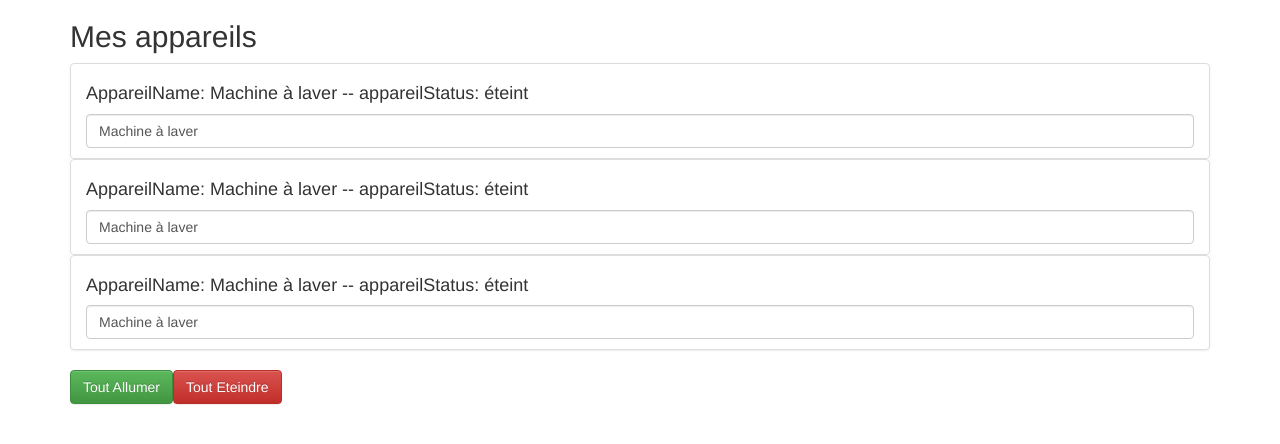
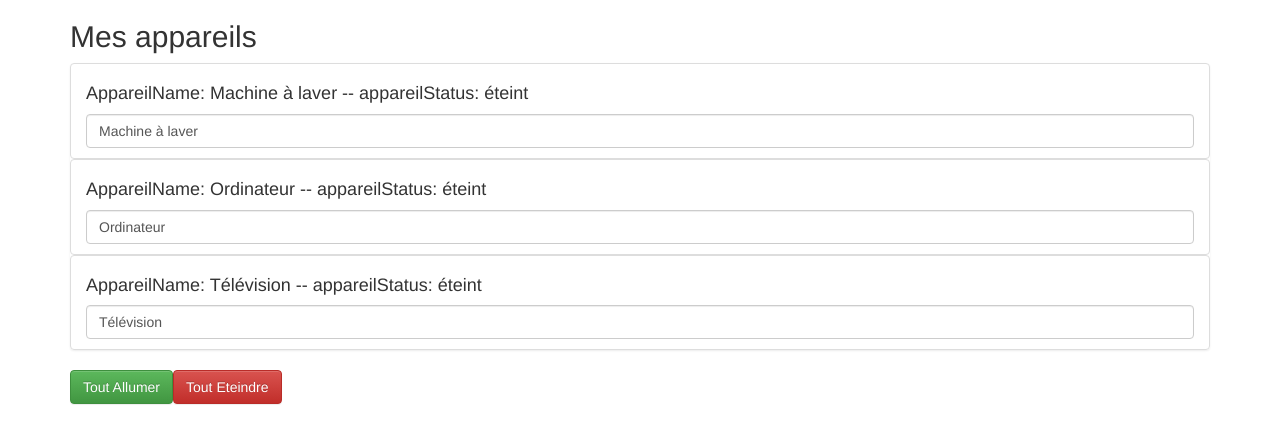
Before and after one commit to canisasseke/mon-projet-angular, an Angular app: page / in a window 1280 px wide. Shown: the top 444 px of the page. Built offline with nearby package versions, Linux system fonts and the light colour scheme.

Commit message:
passage de propriete depuis le parent vers l'enfant

```diff
--- a/src/app/app.component.html
+++ b/src/app/app.component.html
@@ -4,9 +4,9 @@
     <div class="col-xs-12">
       <h2>Mes appareils</h2>
       <ul class="list-group">
-        <app-appareil></app-appareil>
-        <app-appareil></app-appareil>
-        <app-appareil></app-appareil>
+        <app-appareil appareilName="Machine à laver"></app-appareil>
+        <app-appareil appareilName="Ordinateur"></app-appareil>
+        <app-appareil appareilName="Télévision"></app-appareil>
       </ul>
       <button type="button" class="btn btn-success"
       (click)="onAllumerTout()" [disabled]="!isAuth">
--- a/src/app/appareil/appareil.component.ts
+++ b/src/app/appareil/appareil.component.ts
@@ -1,4 +1,4 @@
-import { Component, OnInit } from '@angular/core';
+import { Component, OnInit, Input } from '@angular/core';
 
 @Component({
   selector: 'app-appareil',
@@ -7,7 +7,7 @@ import { Component, OnInit } from '@angular/core';
 })
 export class AppareilComponent implements OnInit {
 
-  appareilName = 'Machine à laver';
+  @Input() appareilName: string;
   appareilStatus = 'éteint';
 
   textvalue: string;
```
